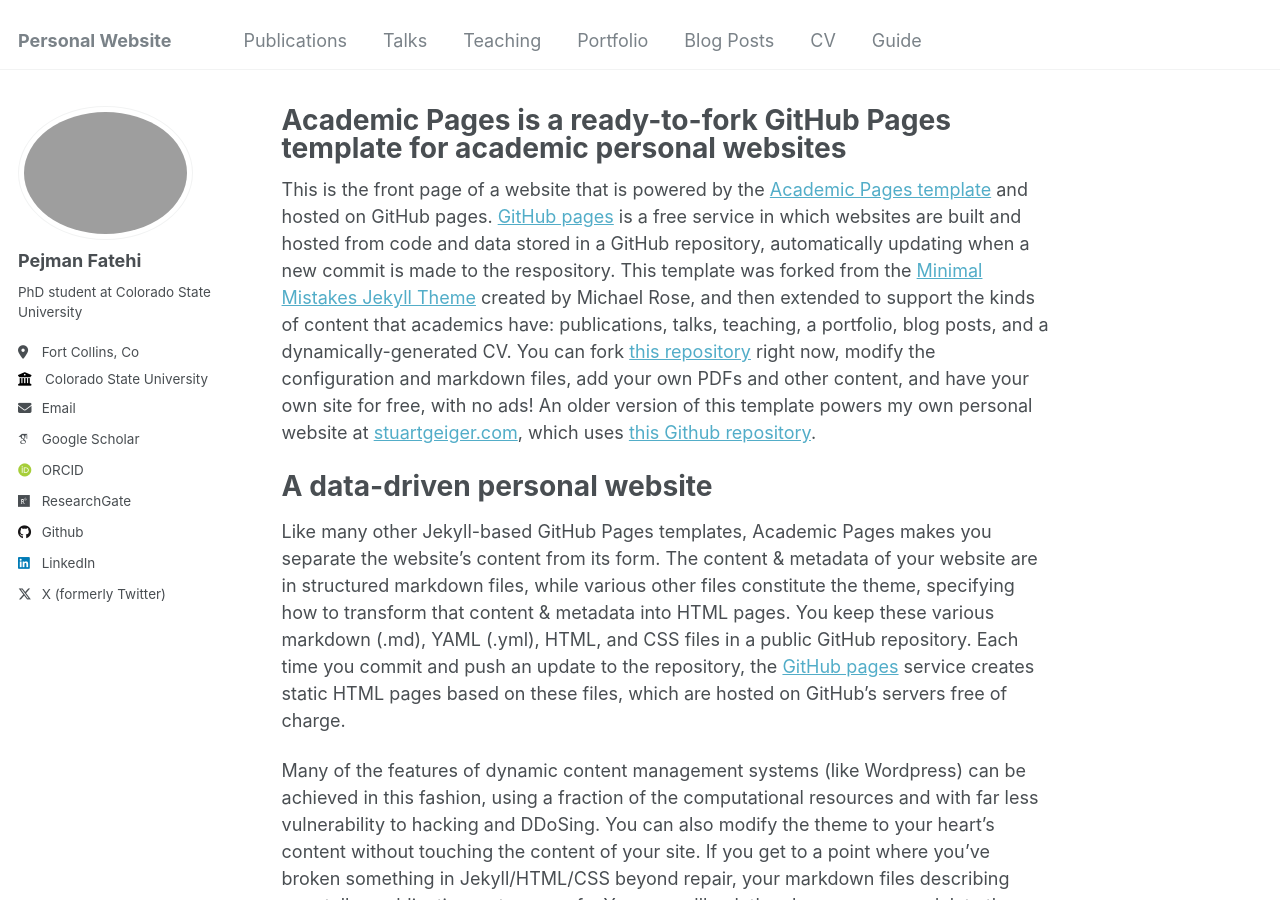
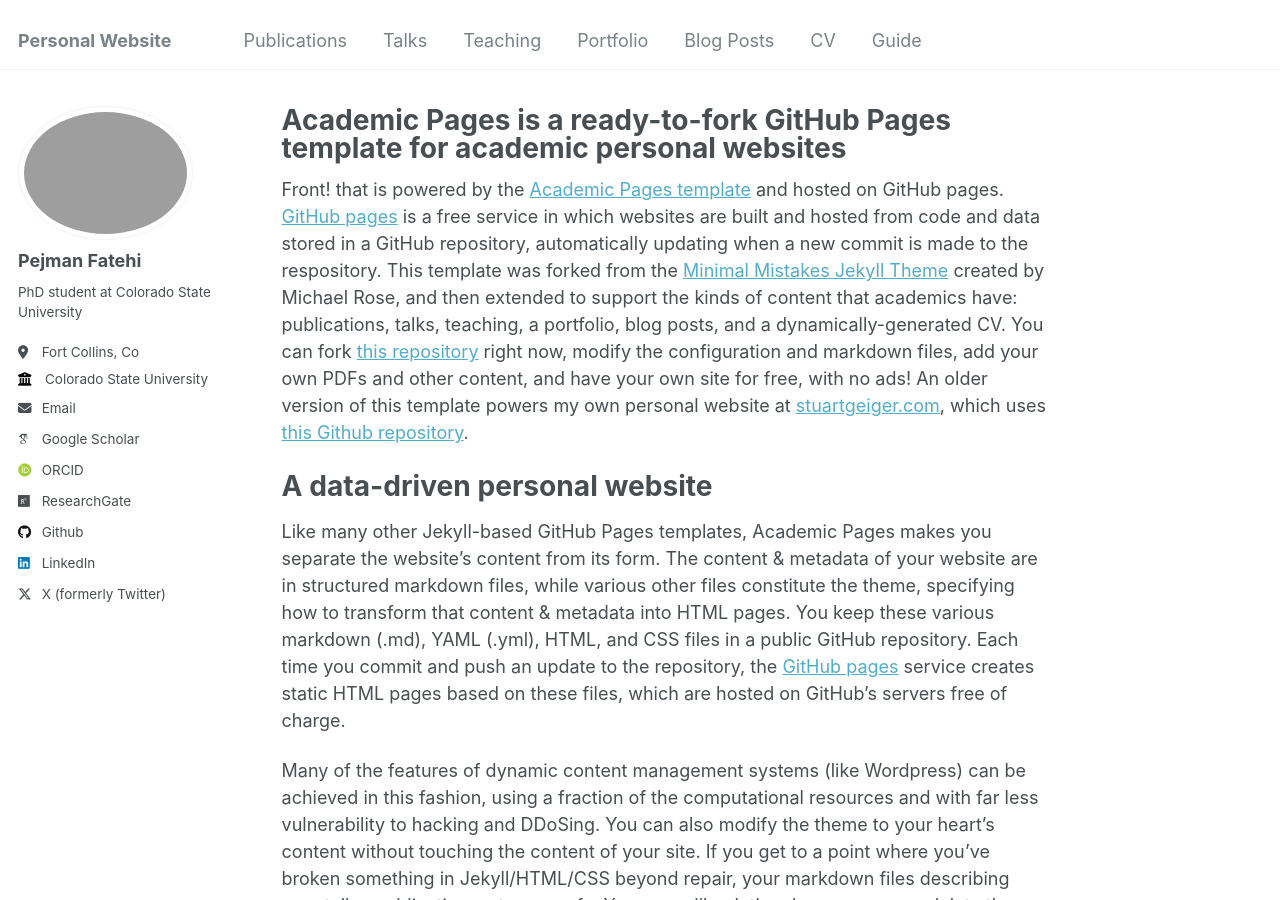
Before and after one commit to pejmanff/pejmanff.github.io, a Jekyll site: the page built from _pages/about.md, in a window 1280 px wide and 900 px high. Built offline with Jekyll 4.4.1, drawn with Linux system fonts in a browser that asks for light colours; some web fonts are replaced.

Commit message:
Update about.md

```diff
--- a/_pages/about.md
+++ b/_pages/about.md
@@ -7,7 +7,7 @@
   - /about.html
 ---
 
-This is the front page of a website that is powered by the [Academic Pages template](https://github.com/academicpages/academicpages.github.io) and hosted on GitHub pages. [GitHub pages](https://pages.github.com) is a free service in which websites are built and hosted from code and data stored in a GitHub repository, automatically updating when a new commit is made to the respository. This template was forked from the [Minimal Mistakes Jekyll Theme](https://mmistakes.github.io/minimal-mistakes/) created by Michael Rose, and then extended to support the kinds of content that academics have: publications, talks, teaching, a portfolio, blog posts, and a dynamically-generated CV. You can fork [this repository](https://github.com/academicpages/academicpages.github.io) right now, modify the configuration and markdown files, add your own PDFs and other content, and have your own site for free, with no ads! An older version of this template powers my own personal website at [stuartgeiger.com](http://stuartgeiger.com), which uses [this Github repository](https://github.com/staeiou/staeiou.github.io).
+Front! that is powered by the [Academic Pages template](https://github.com/academicpages/academicpages.github.io) and hosted on GitHub pages. [GitHub pages](https://pages.github.com) is a free service in which websites are built and hosted from code and data stored in a GitHub repository, automatically updating when a new commit is made to the respository. This template was forked from the [Minimal Mistakes Jekyll Theme](https://mmistakes.github.io/minimal-mistakes/) created by Michael Rose, and then extended to support the kinds of content that academics have: publications, talks, teaching, a portfolio, blog posts, and a dynamically-generated CV. You can fork [this repository](https://github.com/academicpages/academicpages.github.io) right now, modify the configuration and markdown files, add your own PDFs and other content, and have your own site for free, with no ads! An older version of this template powers my own personal website at [stuartgeiger.com](http://stuartgeiger.com), which uses [this Github repository](https://github.com/staeiou/staeiou.github.io).
 
 A data-driven personal website
 ======
```
